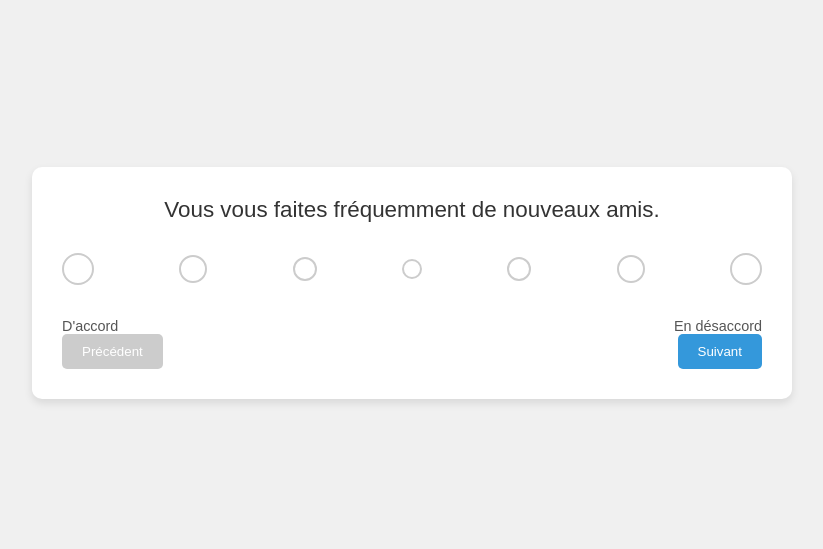
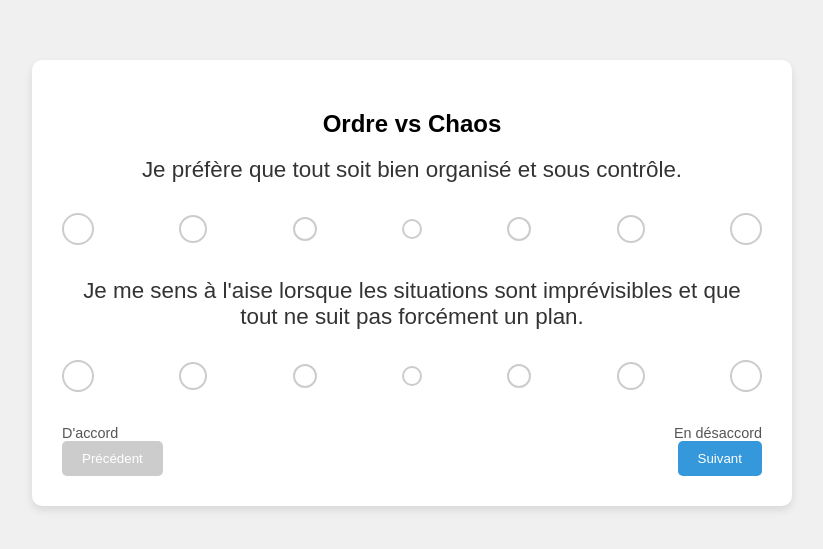
Before and after one commit to Thibaudkhan/Soumini-quizz, a plain HTML site: page index.html in a window 1280 px wide. Shown: the part 117-666 px from the top of the page, without its empty margins (228-1051 px from the left). Drawn offline with Linux system fonts and the light colour scheme.

Commit message:
Update index.html

```diff
--- a/index.html
+++ b/index.html
@@ -140,9 +140,8 @@
 </head>
 <body>
     <div class="container">
-        <div class="question">
-            Vous vous faites fréquemment de nouveaux amis.
-        </div>
+        <h2 id="axe-title">Ordre vs Chaos</h2>
+        <div class="question" id="question1">Je préfère que tout soit bien organisé et sous contrôle.</div>
         <div class="choices">
             <div class="scale">
                 <label><input type="radio" name="q1" value="-10"><span></span></label>
@@ -154,20 +153,30 @@
                 <label><input type="radio" name="q1" value="10"><span></span></label>
             </div>
         </div>
+
+        <div class="question" id="question2">Je me sens à l'aise lorsque les situations sont imprévisibles et que tout ne suit pas forcément un plan.</div>
+        <div class="choices">
+            <div class="scale">
+                <label><input type="radio" name="q2" value="-10"><span></span></label>
+                <label><input type="radio" name="q2" value="-7"><span></span></label>
+                <label><input type="radio" name="q2" value="-5"><span></span></label>
+                <label><input type="radio" name="q2" value="0"><span></span></label>
+                <label><input type="radio" name="q2" value="5"><span></span></label>
+                <label><input type="radio" name="q2" value="7"><span></span></label>
+                <label><input type="radio" name="q2" value="10"><span></span></label>
+            </div>
+        </div>
+
         <div class="scale-text">
             <span>D'accord</span>
             <span>En désaccord</span>
         </div>
+
         <div class="nav-buttons">
-            <button id="prev-btn">Précédent</button>
-            <button id="next-btn">Suivant</button>
+            <button id="prev-btn" onclick="previous()">Précédent</button>
+            <button id="next-btn" onclick="next()">Suivant</button>
         </div>
     </div>
-
-    <script>
-        document.getElementById("prev-btn").disabled = true;  // Initial behavior
-    </script>
-
 
     <script>
         const questions = [
@@ -196,6 +205,10 @@
             // Reset radio buttons
             document.querySelectorAll('input[name="q1"]').forEach(input => input.checked = false);
             document.querySelectorAll('input[name="q2"]').forEach(input => input.checked = false);
+
+            // Enable/disable navigation buttons
+            document.getElementById("prev-btn").disabled = currentIndex === 0;
+            document.getElementById("next-btn").disabled = currentIndex === questions.length - 1;
             }
 
             function next() {
@@ -212,9 +225,6 @@
                 }
             }
 
-        document.getElementById("prev-btn").disabled = currentIndex === 0;
-        document.getElementById("next-btn").disabled = currentIndex === questions.length - 1;
-
             // Initial setup
             updateQuestions();
     </script>
```
Lines whose indentation alone changed are shown as unchanged.
